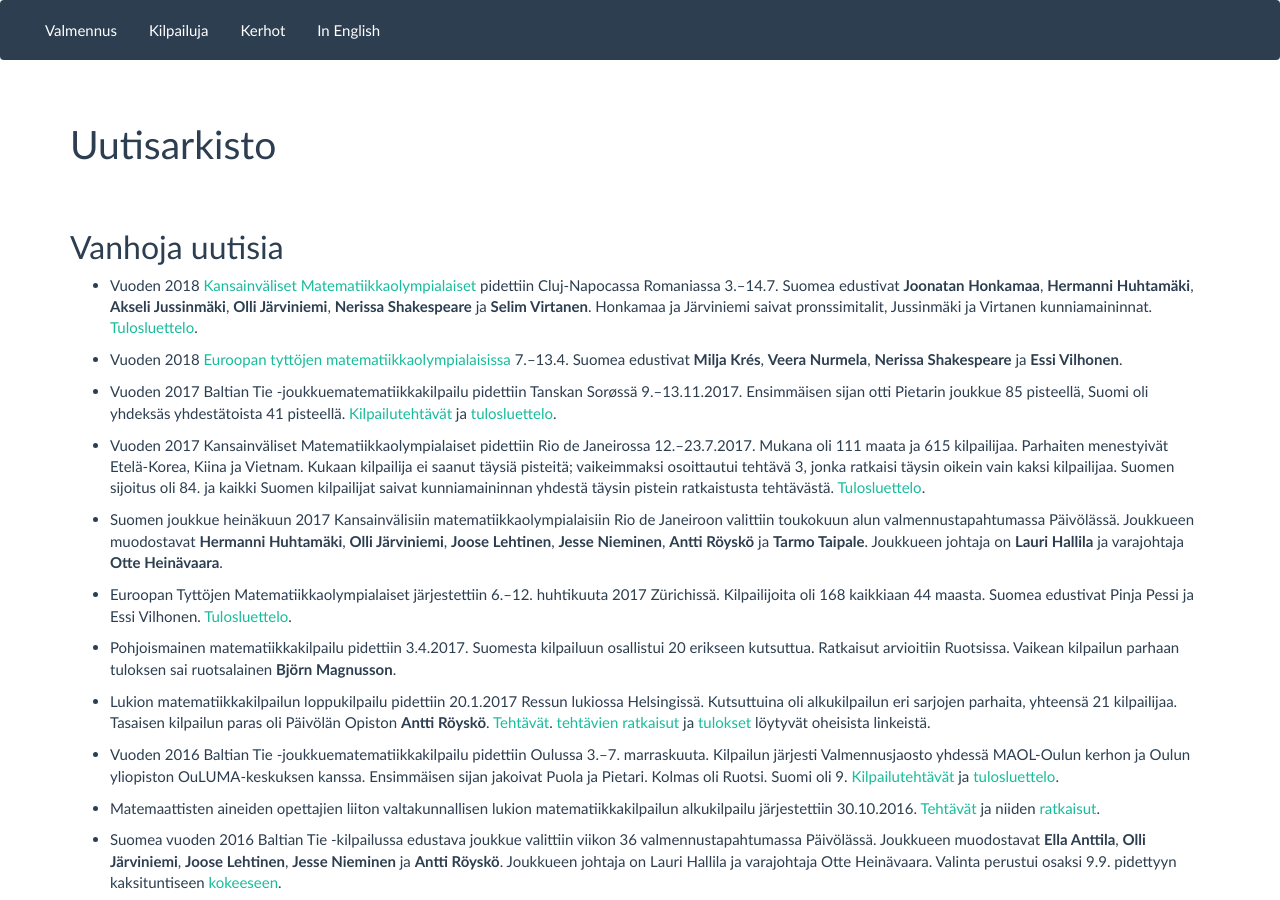
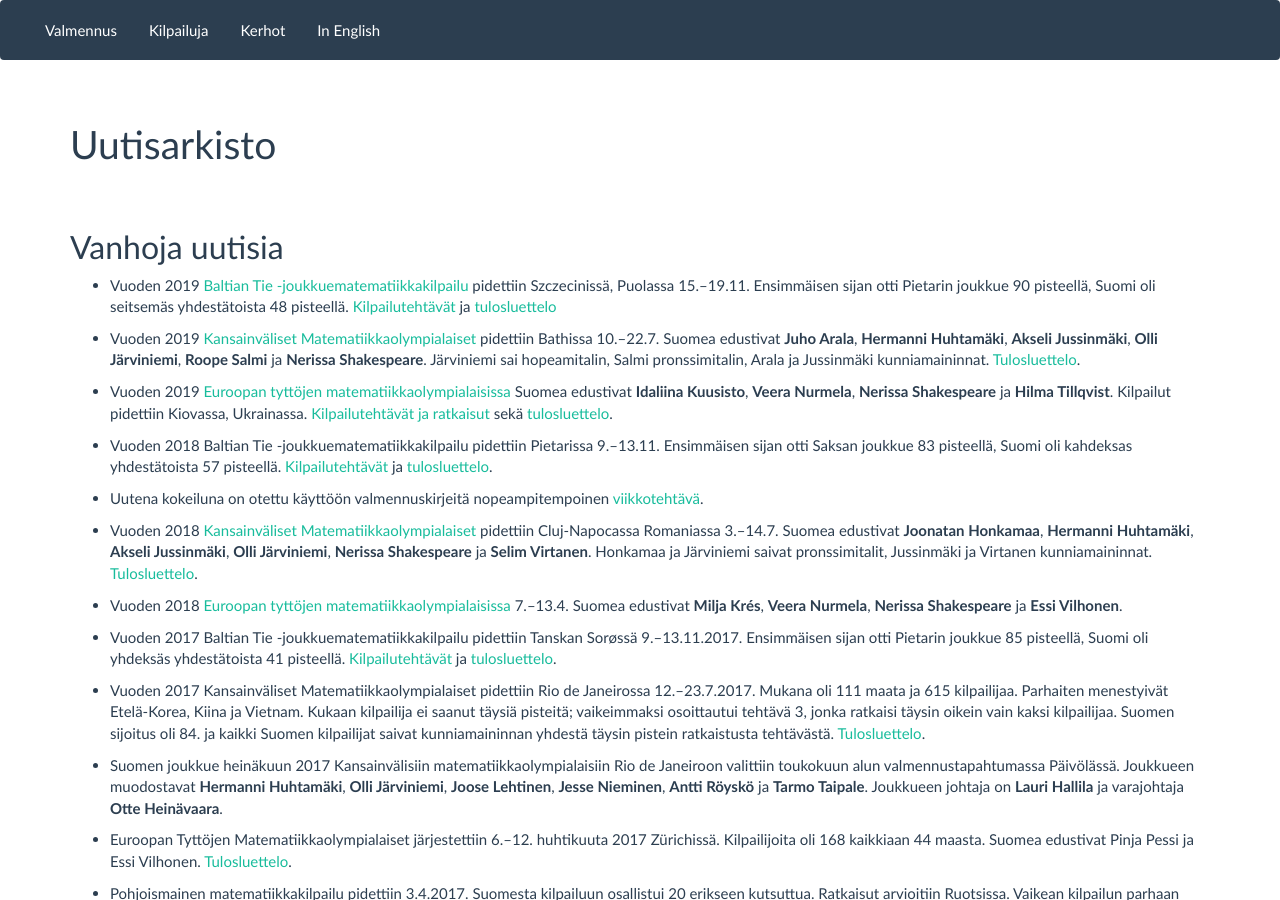
Before and after one commit to matematiikkakilpailut/matematiikkakilpailut.github.io, a Jekyll site: the page built from vanhaset.md, in a window 1280 px wide and 900 px high. Built offline with Jekyll 4.4.1, drawn with Linux system fonts in a browser that asks for light colours.

Commit message:
Update vanhaset.md
Loput 2018 ja 2019

```diff
--- a/vanhaset.md
+++ b/vanhaset.md
@@ -4,6 +4,16 @@ title: Uutisarkisto
 ---
 
 ## Vanhoja uutisia
+
+* Vuoden 2019 [Baltian Tie -joukkuematematiikkakilpailu](http://balticway19.mimuw.edu.pl/index.html) pidettiin Szczecinissä, Puolassa 15.&ndash;19.11. Ensimmäisen sijan otti Pietarin joukkue 90 pisteellä, Suomi oli seitsemäs yhdestätoista 48 pisteellä. [Kilpailutehtävät](/Baltian_tie/2019/BW19_FIN.pdf) ja [tulosluettelo](http://balticway19.mimuw.edu.pl/BW19-results.pdf)
+
+* Vuoden 2019 [Kansainväliset Matematiikkaolympialaiset](https://www.imo2019.uk/) pidettiin Bathissa 10.&ndash;22.7. Suomea edustivat **Juho Arala**, **Hermanni Huhtamäki**, **Akseli Jussinmäki**, **Olli Järviniemi**, **Roope Salmi** ja **Nerissa Shakespeare**. Järviniemi sai hopeamitalin, Salmi pronssimitalin, Arala ja Jussinmäki kunniamaininnat. [Tulosluettelo](http://imo-official.org/year_country_r.aspx?year=2019).
+
+* Vuoden 2019 [Euroopan tyttöjen matematiikka&shy;olympialaisissa](https://egmo2019.org/) Suomea edustivat **Idaliina Kuusisto**, **Veera Nurmela**, **Nerissa Shakespeare** ja **Hilma Tillqvist**. Kilpailut pidettiin Kiovassa, Ukrainassa. [Kilpailutehtävät ja ratkaisut](https://www.egmo.org/egmos/egmo8/) sekä [tulosluettelo](https://www.egmo.org/egmos/egmo8/scoreboard/).
+
+* Vuoden 2018 Baltian Tie -joukkuematematiikkakilpailu pidettiin Pietarissa 9.&ndash;13.11. Ensimmäisen sijan otti Saksan joukkue 83 pisteellä, Suomi oli kahdeksas yhdestätoista 57 pisteellä. [Kilpailutehtävät](/Baltian_tie/2018/BW18_FIN.pdf) ja [tulosluettelo](https://web.archive.org/web/20190517060205/http://www.pdmi.ras.ru/EIMI/2018/Baltic_way/res18.pdf).
+
+* Uutena kokeiluna on otettu käyttöön valmennuskirjeitä nopeampitempoinen [viikkotehtävä](https://keskustelu.matematiikkakilpailut.fi/c/viikkotehtavat).
 
 * Vuoden 2018 [Kansainväliset Matematiikkaolympialaiset](http://www.imo2018.org/) pidettiin Cluj-Napocassa Romaniassa 3.&ndash;14.7. Suomea edustivat **Joonatan Honkamaa**, **Hermanni Huhtamäki**, **Akseli Jussinmäki**, **Olli Järviniemi**, **Nerissa Shakespeare** ja **Selim Virtanen**. Honkamaa ja Järviniemi saivat pronssimitalit, Jussinmäki ja Virtanen kunniamaininnat. [Tulosluettelo](http://imo-official.org/year_country_r.aspx?year=2018).
 
```
